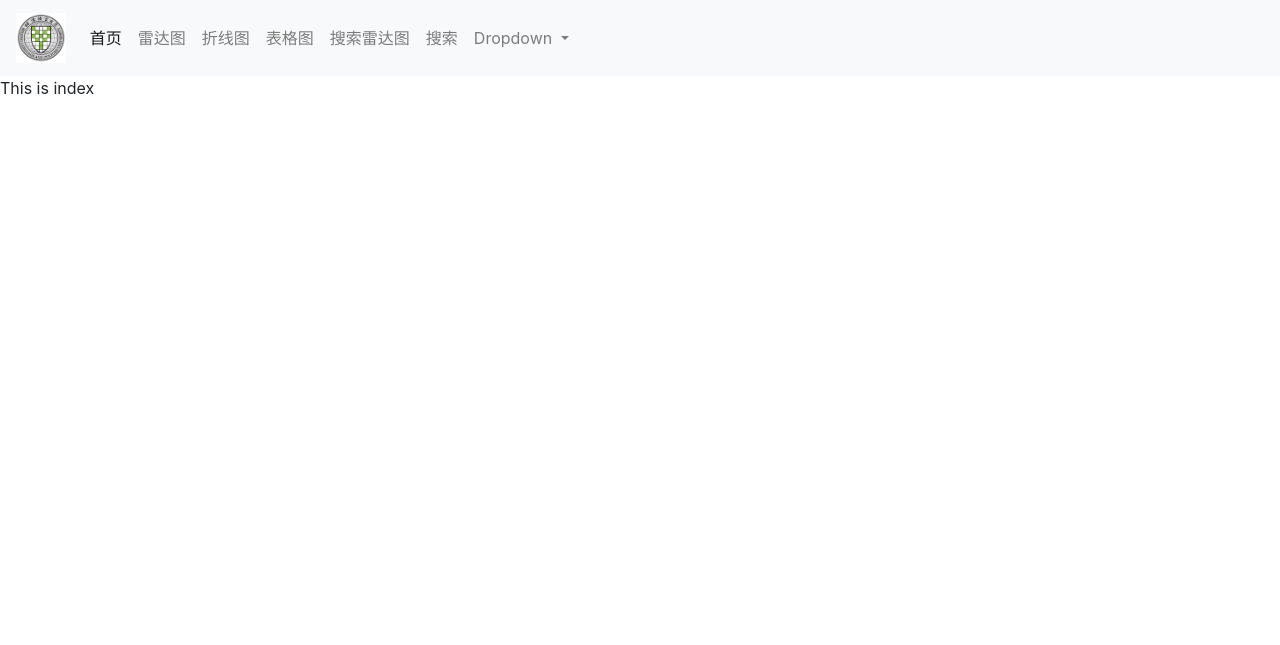
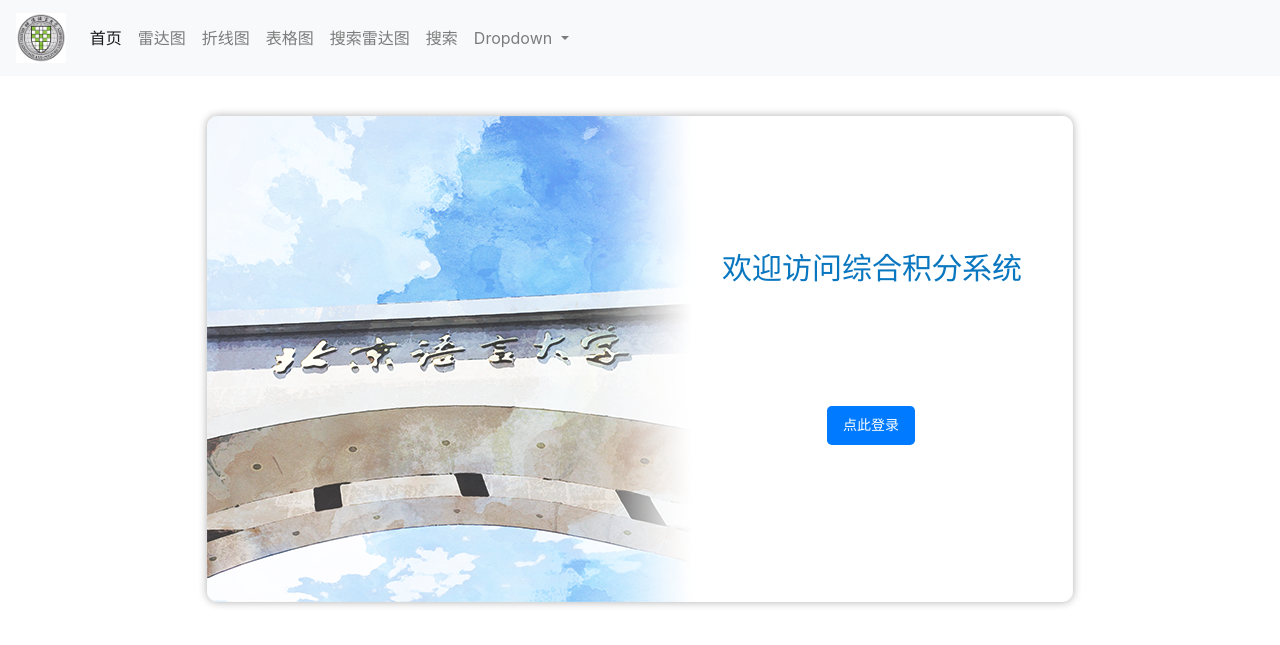
Before and after one commit to luowenda/VisualZHJF, a Flask app: page / in a window 1280 px wide. Shown: the top 645 px of the page. Run offline with Flask 2, Linux system fonts and the light colour scheme; some libraries are stand-ins or nearby versions.

Commit message:
Init index

```diff
--- /dev/null
+++ b/static/css/index.css
@@ -0,0 +1,24 @@
+.bg {
+    background-image: url('../image/login_bg.png');
+    width: 866px;
+    height: 486px;
+    margin: 40px auto;
+	box-shadow:0 0 8px #afaeae;
+	border-radius:10px;
+}
+
+.welcome {
+    position:Absolute;
+    color: #0977c0;
+    font-size: 30px;
+    margin: 120px 0px 0px 510px;
+    padding: 10px 5px;
+}
+
+.loginbtn {
+    position:Absolute;
+    font-size: 14px;
+    border: none;
+    margin: 290px 0px 0px 620px;
+	padding-bottom:10px;
+}
--- a/templates/index.html
+++ b/templates/index.html
@@ -3,5 +3,9 @@
 {% block title %}首页{% endblock %}
 
 {% block main %}
-This is index
+<link rel="stylesheet" href="../static/css/index.css">
+<div class="bg">
+    <div class="welcome">欢迎访问综合积分系统</div>
+    <button type="button" class="btn btn-primary btn-lg loginbtn">点此登录</button>
+</div>
 {% endblock %}
```
Also changed, not shown: static/image/login_bg.png (added), templates/table.html (line endings or trailing spaces).
